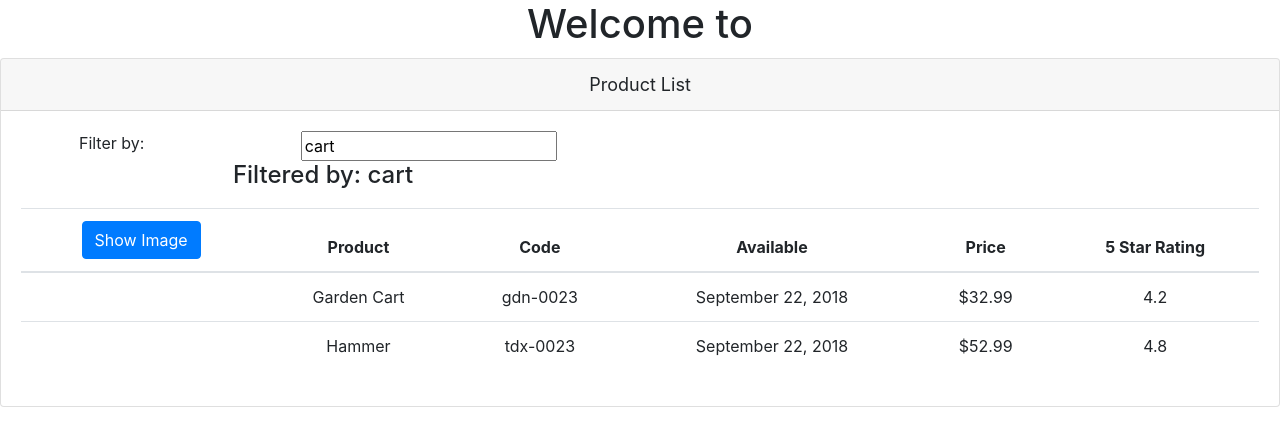
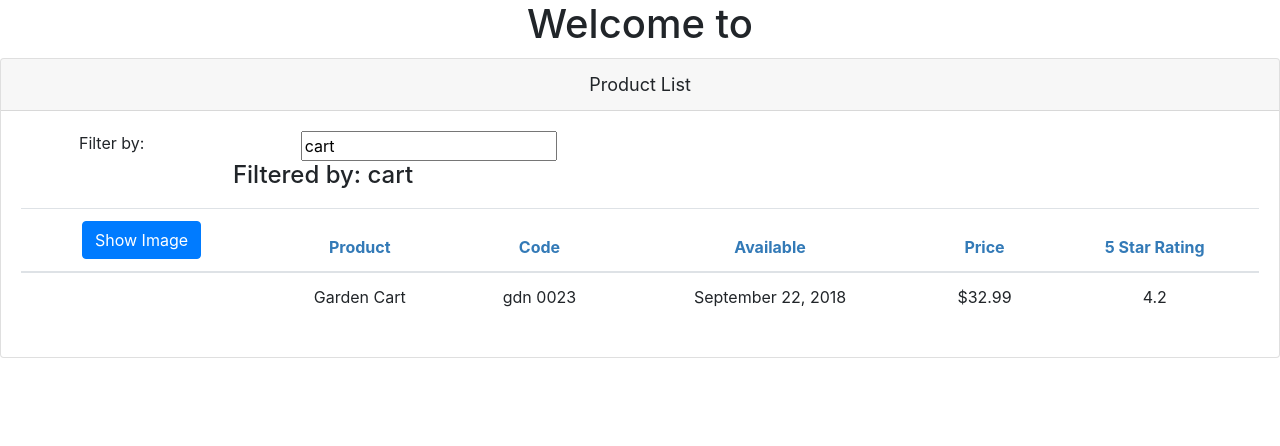
Before and after one commit to Facusa7/APM-Angular6, an Angular app: page / in a window 1280 px wide. Shown: the top 446 px of the page. Built offline with nearby package versions, Linux system fonts and the light colour scheme.

Commit message:
Filter added and custom pipes created

```diff
--- a/src/app/app.module.ts
+++ b/src/app/app.module.ts
@@ -4,9 +4,10 @@
 
 import { AppComponent } from './app.component';
 import { ProductListComponent } from './products/product-list.component';
+import { ConvertToSpacesPipe } from './shared/convert-to-spaces.pipe';
 
 @NgModule({
-  declarations: [AppComponent, ProductListComponent],//this component belongs to this module
+  declarations: [AppComponent, ProductListComponent, ConvertToSpacesPipe],//this component belongs to this module
   imports: [BrowserModule, FormsModule], //Every Angular application must import this, so the browsers can interpretate the angular modules.
   bootstrap: [AppComponent] //Defines the startup component of the application.
 })
--- /dev/null
+++ b/src/app/products/product-list.component.css
@@ -0,0 +1,3 @@
+thead{
+    color: #337ab7
+}
--- a/src/app/products/product-list.component.html
+++ b/src/app/products/product-list.component.html
@@ -32,7 +32,7 @@
                     </tr>
                 </thead>
                 <tbody>
-                    <tr *ngFor='let product of products'>
+                    <tr *ngFor='let product of filteredProducts'>
                         <td>
                             <img    *ngIf='showImage'
                                     [src]='product.imageUrl'
@@ -41,7 +41,7 @@
                                     [style.margin.px]='imageMargin'>
                         </td>
                         <td>{{ product.productName }}</td>
-                        <td>{{ product.productCode | lowercase }}</td>
+                        <td>{{ product.productCode | lowercase | convertToSpaces: '-' }}</td>
                         <td>{{ product.releaseDate }}</td>
                         <td>{{ product.price | currency:'USD':'symbol':'1.2-2' }}</td>
                         <td>{{ product.starRating }}</td>
--- a/src/app/products/product-list.component.ts
+++ b/src/app/products/product-list.component.ts
@@ -1,17 +1,28 @@
-import { Component } from "@angular/core";
+import { Component, OnInit } from "@angular/core";
+import { IProduct } from "./product";
 
 @Component({
     selector: 'pm-products',
-    templateUrl: './product-list.component.html'
+    templateUrl: './product-list.component.html',
+    styleUrls: ['./product-list.component.css'] //We can add more style sheets here separated by commas
 })
-export class ProductListComponent {
+export class ProductListComponent implements OnInit{
     pageTitle: string = 'Product List';
     imageWidth: number = 50;
     imageMargin: number = 2;
     showImage: boolean = false;
-    listFilter: string = 'cart';
+    _listFilter: string;
+    get listFilter(): string {
+        return this._listFilter;
+    }
+    set listFilter(value: string) {
+        this._listFilter = value;
+        this.filteredProducts = this.listFilter ? this.performFilter(this.listFilter) : this.products;
+    }
     //Any is a type that we use when we don't care the data type.
-    products: any[] = [
+
+    filteredProducts: IProduct[];
+    products: IProduct[] = [
         {
             "productId" : 2,
             "productName": "Garden Cart",
@@ -34,8 +45,25 @@
         }
     ];
 
+    //The constructor is a function that is executed when the component is initialized.
+    //This is the best place to initialize complex values such as filteredProducts.
+    constructor() {
+        this.filteredProducts = this.products;
+        this.listFilter = 'cart';
+    }
+
+    performFilter(filterBy: string) : IProduct[]{
+        filterBy = filterBy.toLocaleLowerCase();
+        return this.products.filter((product, IProduct) =>
+        product.productName.toLocaleLowerCase().indexOf(filterBy) !== -1);
+    }
+
     //Methods are written after the properties, by convention
     toggleImage() : void {
         this.showImage = !this.showImage;
     }
+
+    ngOnInit(): void {
+        console.log('In OnInit');
+    }
 }
--- /dev/null
+++ b/src/app/products/product.ts
@@ -0,0 +1,29 @@
+export interface IProduct {
+    productId: number;
+    productName: string;
+    productCode: string;
+    releaseDate: string;
+    price: number;
+    description: string;
+    starRating: number;
+    imageUrl: string;
+}
+
+//TODO: Not used yet
+// export class Product implements IProduct {
+
+//     constructor(public productId: number,
+//                 public productName: string,
+//                 public productCode: string,
+//                 public releaseDate:string,
+//                 public price: number,
+//                 public description: string,
+//                 public starRating: number,
+//                 public imageUrl: string) {
+
+//     }
+
+//     calculateDiscount(percent: number) : number {
+//         return this.price - (this.price * percent / 100);
+//     }
+// }
--- /dev/null
+++ b/src/app/shared/convert-to-spaces.pipe.ts
@@ -0,0 +1,12 @@
+import { Pipe, PipeTransform } from "@angular/core";
+
+@Pipe({
+    name: 'convertToSpaces' //This is the name we use when we refence this in the HTML
+})
+export class ConvertToSpacesPipe implements PipeTransform{
+
+    transform(value: string, character: string) {
+        return value.replace(character, ' ');
+    }
+
+}
```
